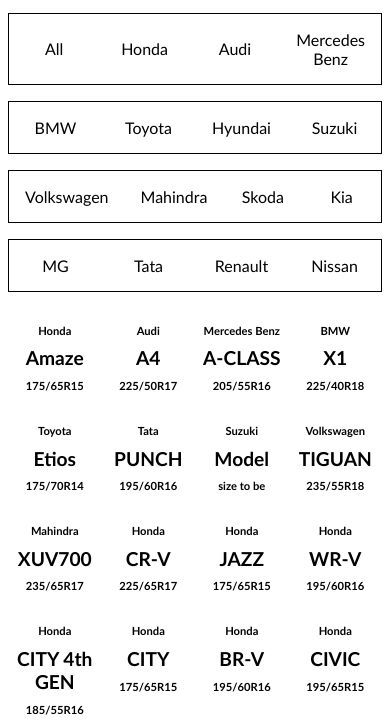
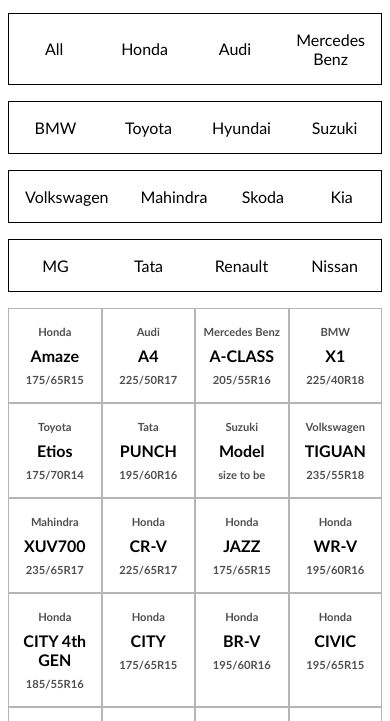
Before and after one commit to aaryanarora/TyreMenu, a plain HTML site: page size/index.html in a window 390 px wide. Shown: the part 104-825 px from the top of the page. Drawn offline with nearby package versions, Linux system fonts and the light colour scheme.

Commit message:
Update style.css

```diff
--- a/size/style.css
+++ b/size/style.css
@@ -49,10 +49,14 @@ ul{
   width: 25%;
   text-align: center;
   font-weight: bold;
+  border: 1px solid #0000004a;
 }
 #store #products .product-card .img {
   font-size: 2.5em;
   padding: 0.5em 0;
+}
+#store #products .product-card .title {
+  color: rgba(0, 0, 0, 0.692);
 }
 #store #products .product-card:hover {
   cursor: pointer;
@@ -98,8 +102,9 @@ ul{
 
 @media only screen and (max-width: 600px) {
   #store #products .product-card .img {
-    font-size: 1.2rem;
+    font-size: 1rem;
     padding: 0.5em 0;
+    color: black;
   }
 
   .new{
```
